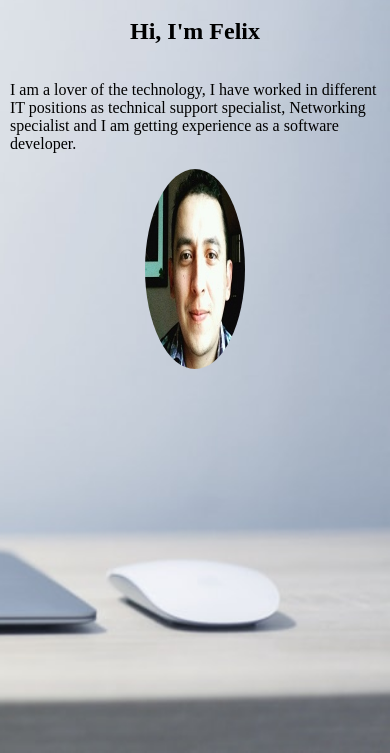
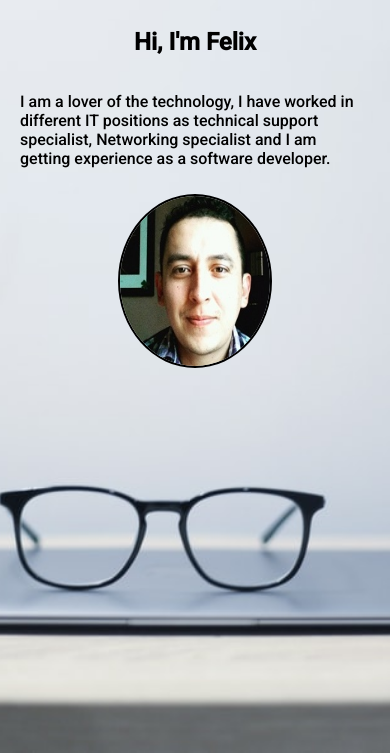
Before and after one commit to felixhiguera/felixhiguera.github.io, a website: page index.html in a window 390 px wide. Shown: the part 91-844 px from the top of the page. Drawn offline with Linux system fonts and the light colour scheme.

Commit message:
responsive 3

```diff
--- a/index.html
+++ b/index.html
@@ -7,6 +7,7 @@
     <title>Document</title>
     <link rel="stylesheet" href="style.css">
     <link rel="stylesheet" href="css/all.css">
+    <link href="https://fonts.googleapis.com/css2?family=Roboto:wght@500&display=swap" rel="stylesheet">
 </head>
 
 <body class="body-index">
--- a/style.css
+++ b/style.css
@@ -5,8 +5,9 @@
         height: 100vh;
         background-image: url('img/background.jpg');
         background-repeat: no-repeat;
-        background-position: 100%;
+        background-position: center;
         background-size: cover;
+        background-attachment: fixed;
     }
 
     html,
@@ -96,6 +97,8 @@
     }
 
     .text {
+        font-family: 'Roboto', sans-serif;
+        margin: 10px;
         display: flex;
         flex-direction: column;
         justify-content: center;
@@ -109,9 +112,10 @@
     }
 
     #pictureprofile {
-        width: 200px;
-        height: 300px;
+        width: 180px;
+        height: 200px;
         border-radius: 50%;
+        border: 2px solid black;
     }
     /* responsive for phones  */
     /* contact page  */
@@ -123,8 +127,9 @@
         height: 100vh;
         background-image: url('img/contact-background.jpg');
         background-repeat: no-repeat;
-        background-position: 100%;
+        background-position: center;
         background-size: cover;
+        background-attachment: fixed;
     }
 
     .main-contact {
@@ -134,6 +139,7 @@
     }
 
     .data-contact {
+        margin: 30%;
         grid-column: 2;
         transform: rotate(-10deg);
         font-family: 'Architects Daughter', cursive;
@@ -218,15 +224,12 @@
         .icons {
             margin-left: 10px;
         }
-        .data-contact {
-            transform: rotate(0);
-        }
         .data-project {
             overflow: auto;
         }
         #pictureprofile {
-            width: 100px;
-            height: 200px;
+            width: 150px;
+            height: 170px;
             border-radius: 50%;
         }
     }
```
